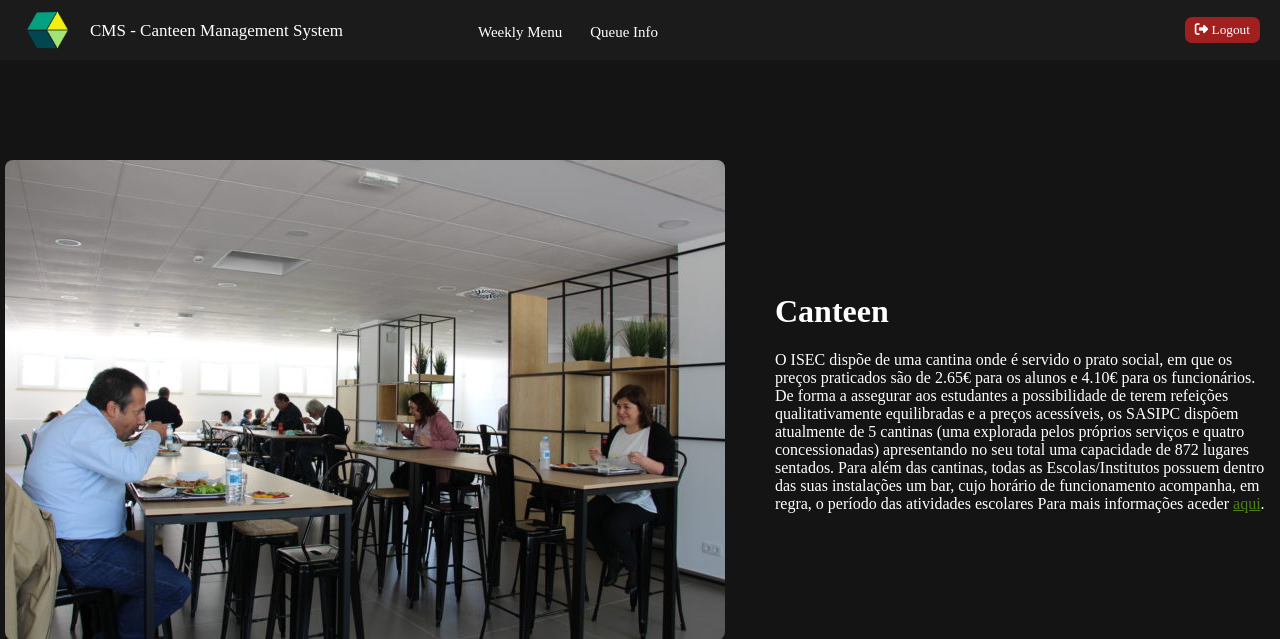
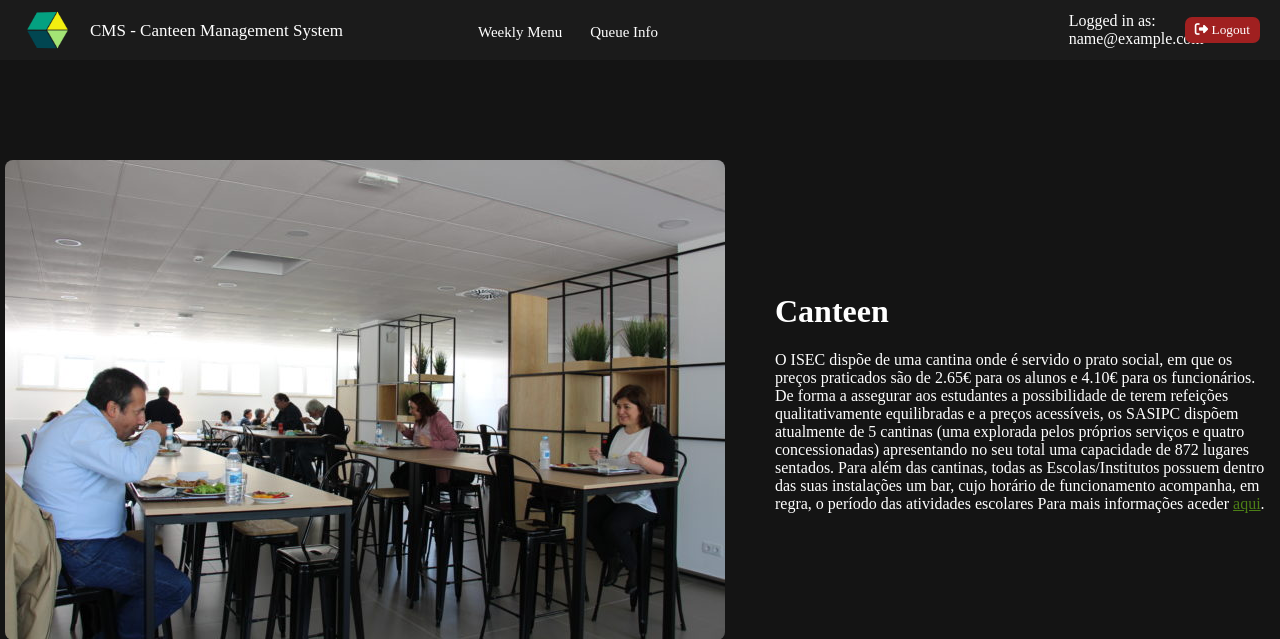
Before and after one commit to Asuryu/GPS, a Flask app: template src/templates/index.html in a window 1280 px wide; the page is wider, and only the part inside the window is pictured. Shown: the top 639 px of that part. Run offline with Flask 2, Linux system fonts and the light colour scheme; data comes from the database, SQL or seed files in the repository; the template is opened without the code that fills it: most values are stand-ins (such as "Sample title", 1, 10 or a date in 2020); some libraries are stand-ins or nearby versions; some web fonts are replaced.

Commit message:
Navbar now displays email of logged user

```diff
--- a/src/templates/adminManager.html
+++ b/src/templates/adminManager.html
@@ -27,6 +27,7 @@
             <a href="/statistics">Statistics</a>
             {% endif %}
         </div>
+        <h class="loggedInAs">Logged in as: {{ email }}</h>
         <button class="button-negative logout">
             <a href="/logout"><i class="fa-solid fa-right-from-bracket"></i> Logout</a>
         </button>
--- a/src/templates/index.html
+++ b/src/templates/index.html
@@ -7,6 +7,7 @@
     <link rel="stylesheet" href="static/css/main.css">
     <link rel="stylesheet" href="static/css/index.css">
     <script src="https://kit.fontawesome.com/a1c321da30.js" crossorigin="anonymous"></script>
+    <script src="https://ajax.googleapis.com/ajax/libs/jquery/3.6.1/jquery.min.js"></script>
     <link rel="icon" type="image/x-icon" href="static/images/favicon.ico">
     <script src="static/js/main.js"></script>
     <title>CMS - Index</title>
@@ -25,6 +26,7 @@
             <a href="/statistics">Statistics</a>
             {% endif %}
         </div>
+        <h class="loggedInAs">Logged in as: {{ email }}</h>
         <button class="button-negative logout">
             <a href="/logout"><i class="fa-solid fa-right-from-bracket"></i> Logout</a>
         </button>
--- a/src/templates/queue.html
+++ b/src/templates/queue.html
@@ -27,6 +27,7 @@
             <a href="/statistics">Statistics</a>
             {% endif %}
         </div>
+        <h class="loggedInAs">Logged in as: {{ email }}</h>
         <button class="button-negative logout">
             <a href="/logout"><i class="fa-solid fa-right-from-bracket"></i> Logout</a>
         </button>
--- a/src/templates/statistics.html
+++ b/src/templates/statistics.html
@@ -30,6 +30,7 @@
             <a href="/statistics">Statistics</a>
             {% endif %}
         </div>
+        <h class="loggedInAs">Logged in as: {{ email }}</h>
         <button class="button-negative logout">
             <a href="/logout"><i class="fa-solid fa-right-from-bracket"></i> Logout</a>
         </button>
```
